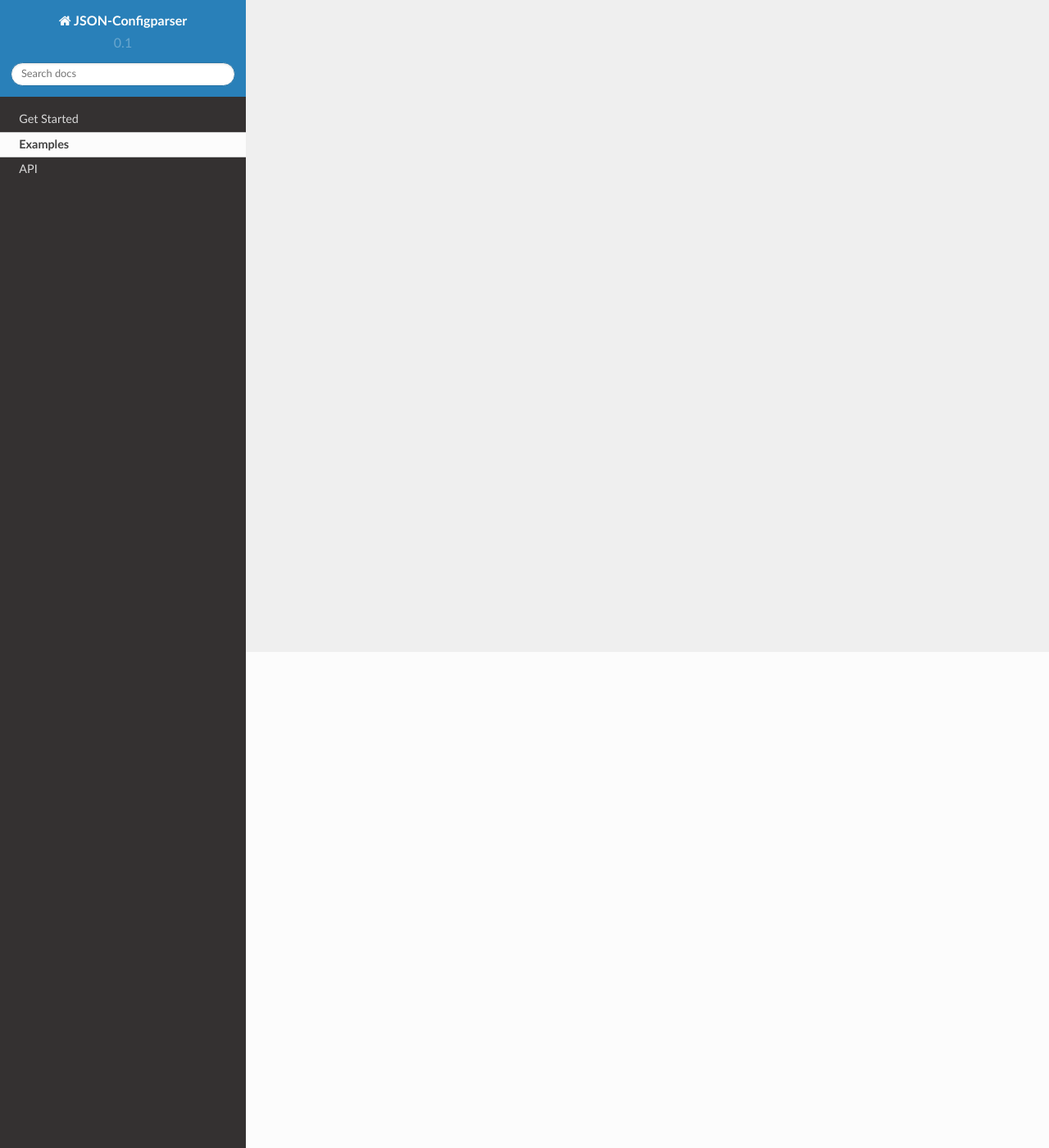
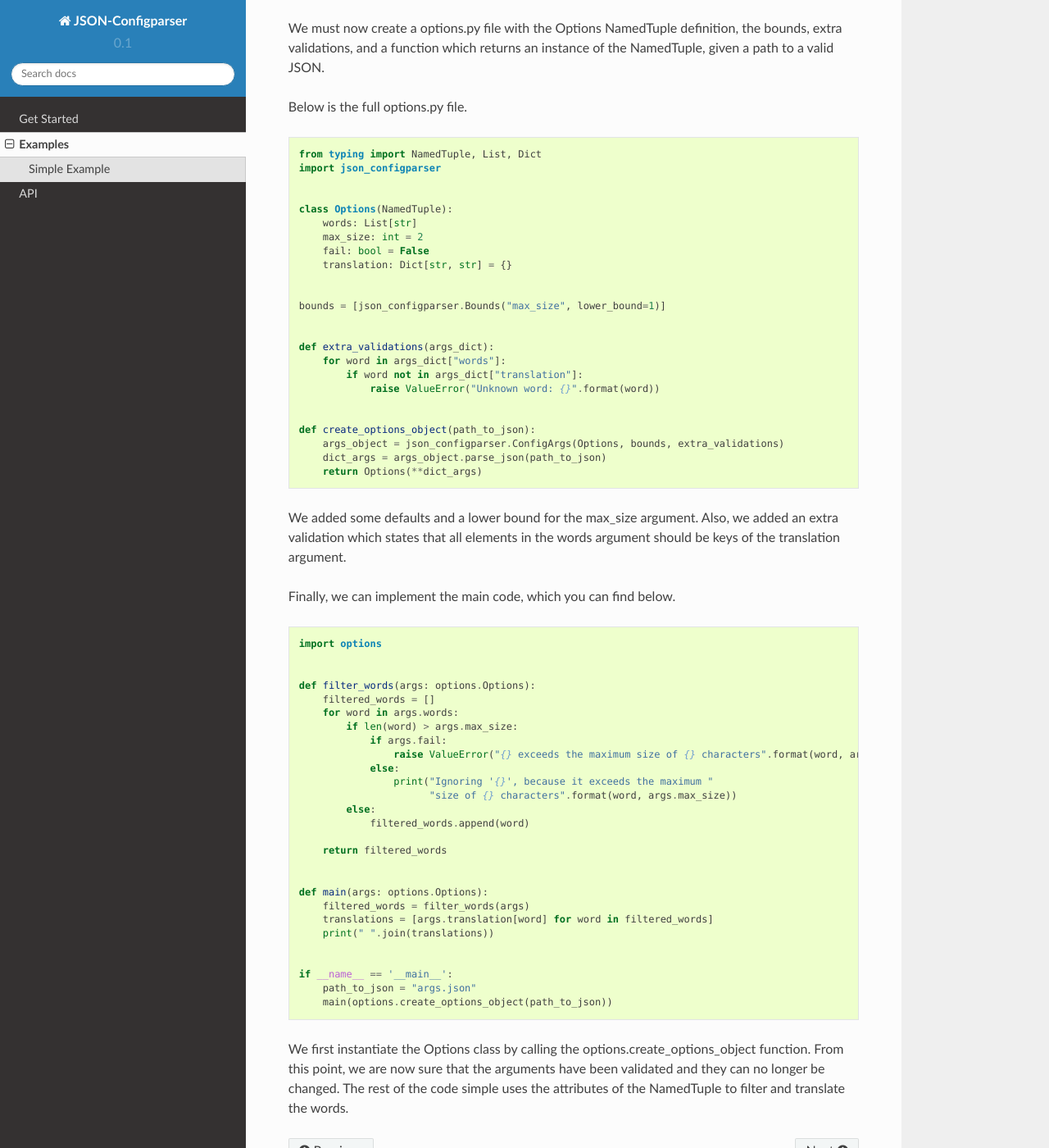
Before and after one commit to GIlunga/JSON-Configparser, a Sphinx documentation site: the page built from docs/source/examples.rst, in a window 1280 px wide and 1400 px high, scrolled down 605 px. Shown: the whole window at 82% size. Built offline with Sphinx 7.4.7 and the Read the Docs theme 2.0.0, drawn with Linux system fonts in a browser that asks for light colours; some of the changed text lies outside the part shown.

Commit message:
Adds examples doc file

```diff
--- a/docs/source/examples.rst
+++ b/docs/source/examples.rst
@@ -1,2 +1,98 @@
 Examples
 ========
+You can find the code for examples in the `examples folder <https://github.com/GIlunga/JSON-Configparser/tree/master/examples>`_.
+
+==============
+Simple Example
+==============
+
+In this example we want to read a list of words, filter them based on their size, and then translate them using a dictionary.
+Below is a definition of the JSON file (args.json). The *fail* flag indicates if a ValueError should be raised on a word
+fails to pass the length check.
+
+.. code-block:: json
+
+    {
+        "words": ["hello", "world", "I", "am", "Python", "notproperlytokenizedlongword"],
+        "max_size": 10,
+        "fail": false,
+        "translation": {
+            "hello": "Ola",
+            "world": "mundo",
+            "I": "eu",
+            "am": "sou",
+            "Python": "Python",
+            "notproperlytokenizedlongword": "notproperlytokenizedlongword"
+        }
+    }
+
+We must now create a options.py file with the Options NamedTuple definition, the bounds, extra validations, and a function
+which returns an instance of the NamedTuple, given a path to a valid JSON.
+
+Below is the full options.py file.
+
+.. code-block:: python
+
+    from typing import NamedTuple, List, Dict
+    import json_configparser
+
+
+    class Options(NamedTuple):
+        words: List[str]
+        max_size: int = 2
+        fail: bool = False
+        translation: Dict[str, str] = {}
+
+
+    bounds = [json_configparser.Bounds("max_size", lower_bound=1)]
+
+
+    def extra_validations(args_dict):
+        for word in args_dict["words"]:
+            if word not in args_dict["translation"]:
+                raise ValueError("Unknown word: {}".format(word))
+
+
+    def create_options_object(path_to_json):
+        args_object = json_configparser.ConfigArgs(Options, bounds, extra_validations)
+        dict_args = args_object.parse_json(path_to_json)
+        return Options(**dict_args)
+
+We added some defaults and a lower bound for the max_size argument. Also, we added an extra validation which states that
+all elements in the words argument should be keys of the translation argument.
+
+Finally, we can implement the main code, which you can find below.
+
+.. code-block:: python
+
+    import options
+
+
+    def filter_words(args: options.Options):
+        filtered_words = []
+        for word in args.words:
+            if len(word) > args.max_size:
+                if args.fail:
+                    raise ValueError("{} exceeds the maximum size of {} characters".format(word, args.max_size))
+                else:
+                    print("Ignoring '{}', because it exceeds the maximum "
+                          "size of {} characters".format(word, args.max_size))
+            else:
+                filtered_words.append(word)
+
+        return filtered_words
+
+
+    def main(args: options.Options):
+        filtered_words = filter_words(args)
+        translations = [args.translation[word] for word in filtered_words]
+        print(" ".join(translations))
+
+
+    if __name__ == '__main__':
+        path_to_json = "args.json"
+        main(options.create_options_object(path_to_json))
+
+We first instantiate the Options class by calling the options.create_options_object function.
+From this point, we are now sure that the arguments have been validated and they can no longer be changed.
+The rest of the code simple uses the attributes of the NamedTuple to filter and translate the words.
```
Also changed, not shown: README.md (+3 -0 lines), 1 other file.
